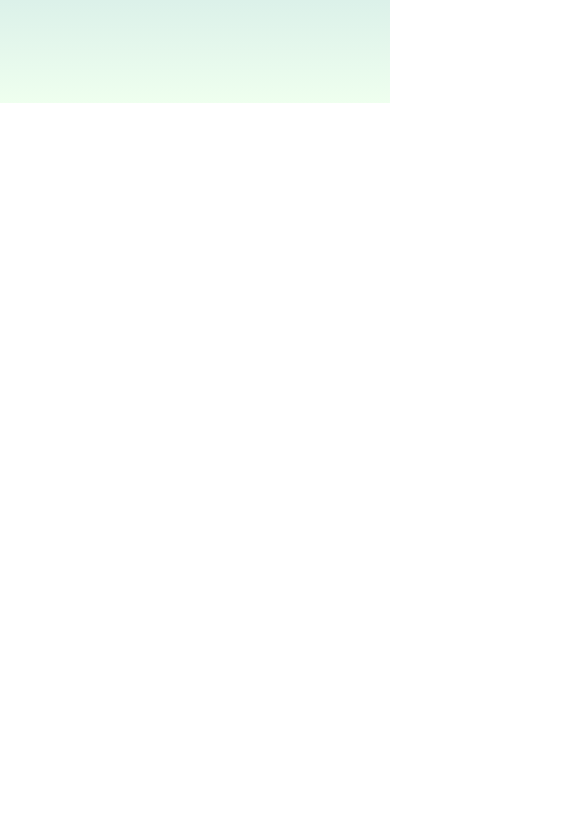
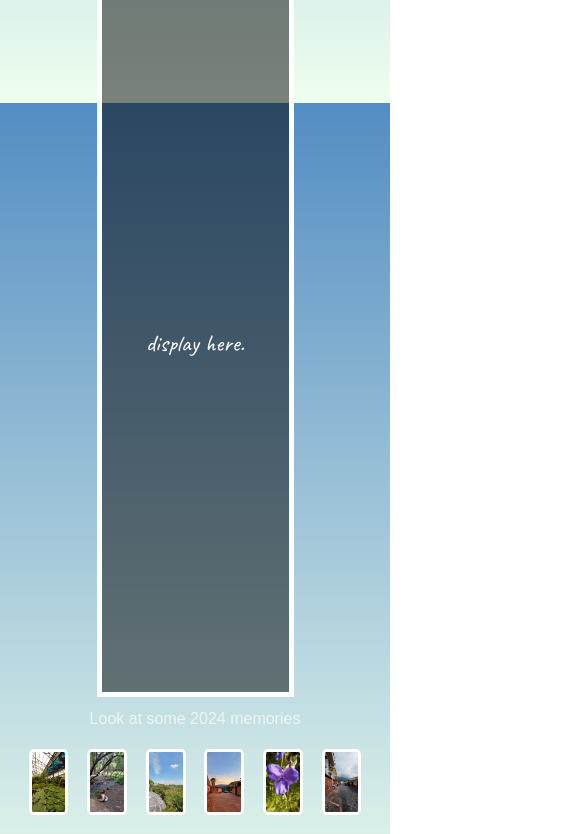
Before and after one commit to SaraMtz01/proyectoFinalCourseraJs, a plain HTML site: page index.html in a window 390 px wide. Shown: the part 741-1575 px from the top of the page, 585 px wide, since content can reach past the window. Before the commit the page ends 844 px from the top, so only its background shows below. Drawn offline with Linux system fonts and the light colour scheme; a web font is replaced by a local one.

Commit message:
feat: responsidad para pantallas medianas

```diff
--- a/style.css
+++ b/style.css
@@ -1,9 +1,12 @@
 /*Name this external file gallery.css*/
+
+
 body {
   background: linear-gradient(rgba(40, 112, 180, 0.801), rgba(192, 255, 192, 0.26));
   background-attachment: fixed;
   /
 }
+
 #image {
   line-height: 650px;
   width: 375px;
@@ -16,37 +19,43 @@ body {
   color: #FFFFFF;
   background-size: 100%;
   margin-bottom: 25px;
-  font-size: 100%;
-  text-align: center;
+  font-size: 150%;
 }
+
 .preview {
   width: 15%;
   margin: 2% 5%;
   border: 3px solid rgb(255, 255, 255);
   border-radius: 10%;
 }
-#photos-2024 {
+
+/* #photos-2024 {
   justify-content: space-around;
-}
+} */
+
 img {
   width: 100%;
   border-radius: 15%;
 }
+
 .title-text {
   text-align: center;
   font-family: "Hammersmith One", sans-serif;
   font-weight: 50;
-  font-size: auto;
+  font-size:100%;
 }
+
 main {
   display: flex;
-  justify-content: space-between;
-  align-items: center;
+    justify-content: space-between;
+
+   align-items: center;
 }
+
 #imageContainer,
 #photos-2024 {
   width: auto;
-  margin: auto;
+  margin: 0 auto;
   align-items: center;
   text-align: center;
 }
@@ -64,3 +73,27 @@ main {
 #photo2024-text {
   color: #ffffffaf;
 }
+
+
+/* Media Queries para hacerlo responsivo */
+@media (max-width: 1200px) {
+
+  main {
+    display: block;
+
+  }
+  #image {
+      width: 50%;
+      height: auto;
+      margin: auto;
+
+  }
+
+  .preview {
+      max-width: 9%; /* Ajuste de vistas previas para pantallas medianas */
+      margin: 2%;
+  }
+  #photos-2024{
+    justify-content: space-evenly;
+  }
+}
```
